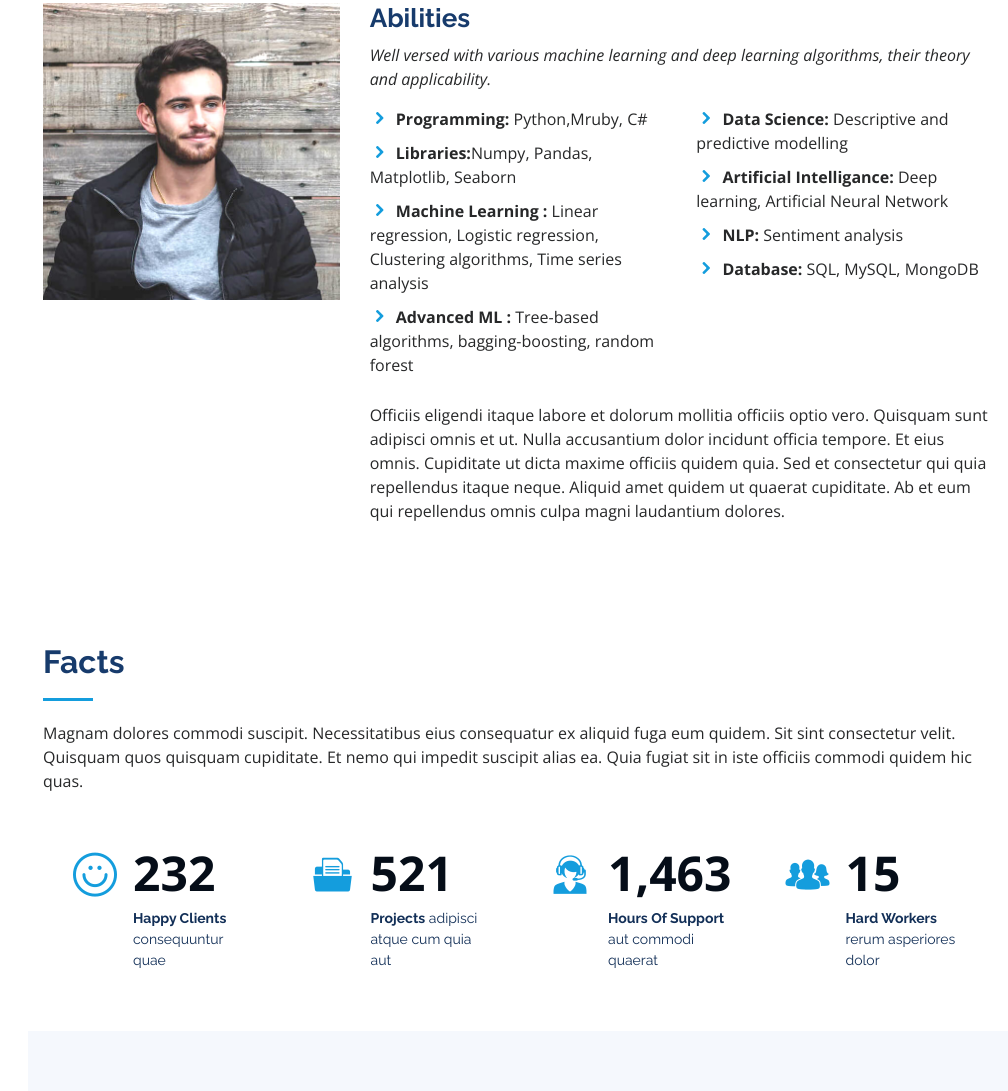
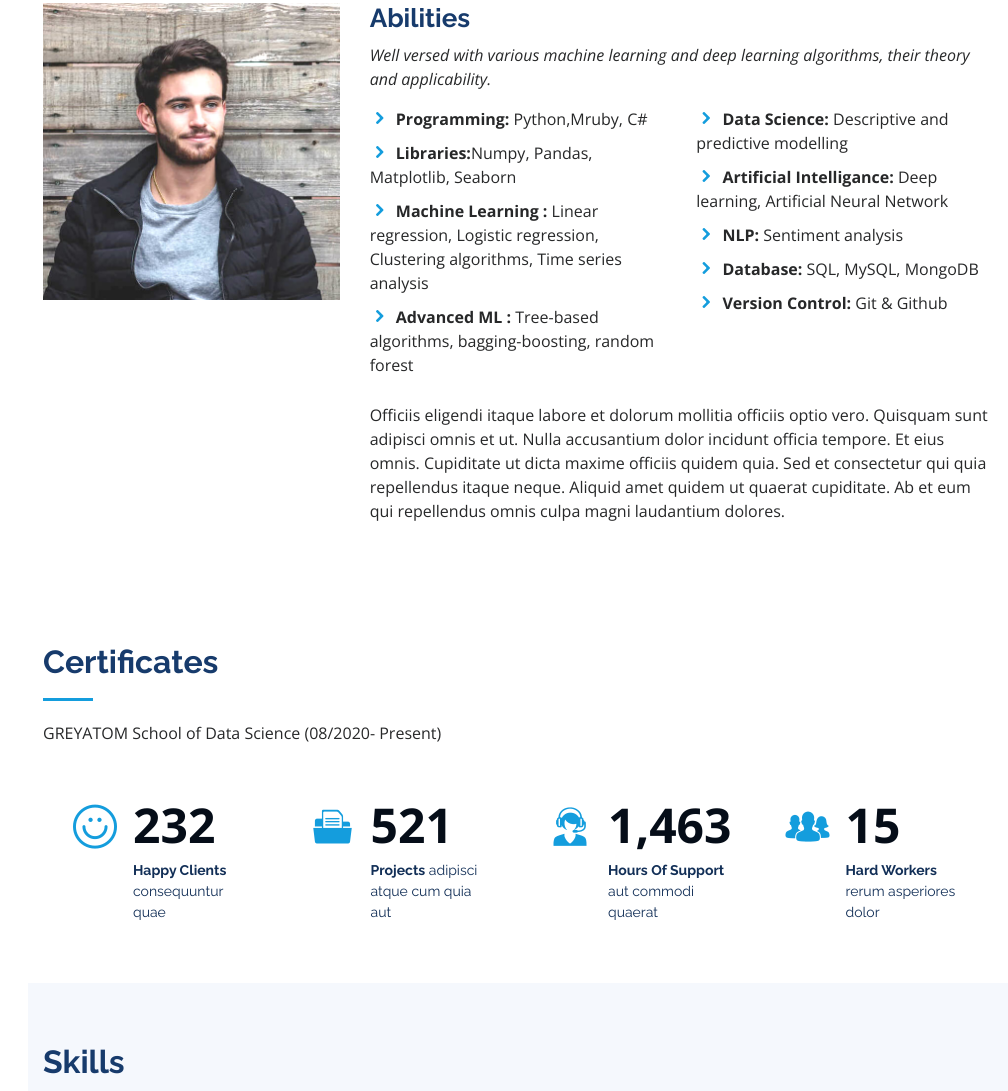
Before and after one commit to mayanklohani19/mayanklohani19.github.io, a plain HTML site: page index.html in a window 1280 px wide. Shown: the part 1109-2200 px from the top of the page, without its empty margins (272-1280 px from the left). Drawn offline with nearby package versions, Linux system fonts and the light colour scheme; files whose address does not match are found by name.

Commit message:
seventeen

```diff
--- a/index.html
+++ b/index.html
@@ -118,6 +118,7 @@
                   <li><i class="icofont-rounded-right"></i> <strong>Artificial Intelligance:</strong> Deep learning, Artificial Neural Network</li>
                   <li><i class="icofont-rounded-right"></i> <strong>NLP:</strong> Sentiment analysis</li>
                   <li><i class="icofont-rounded-right"></i> <strong>Database:</strong> SQL, MySQL, MongoDB</li>
+				  <li><i class="icofont-rounded-right"></i> <strong>Version Control:</strong> Git & Github</li>
                 </ul>
               </div>
             </div>
@@ -136,8 +137,8 @@
       <div class="container">
 
         <div class="section-title">
-          <h2>Facts</h2>
-          <p>Magnam dolores commodi suscipit. Necessitatibus eius consequatur ex aliquid fuga eum quidem. Sit sint consectetur velit. Quisquam quos quisquam cupiditate. Et nemo qui impedit suscipit alias ea. Quia fugiat sit in iste officiis commodi quidem hic quas.</p>
+          <h2>Certificates</h2>
+          <p>GREYATOM School of Data Science (08/2020- Present)</p>
         </div>
 
         <div class="row no-gutters">
```
